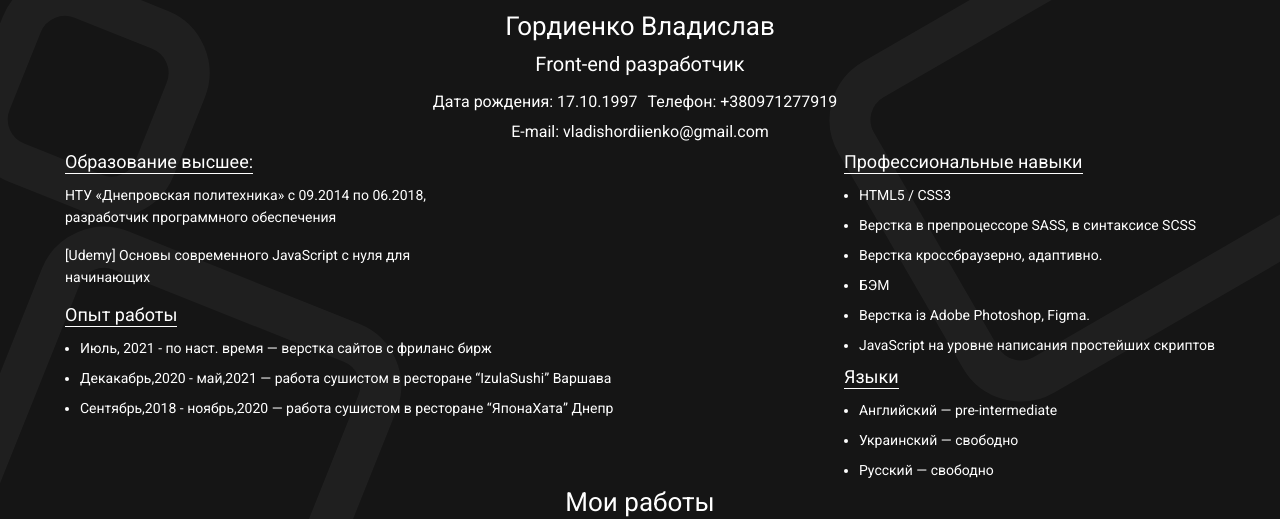
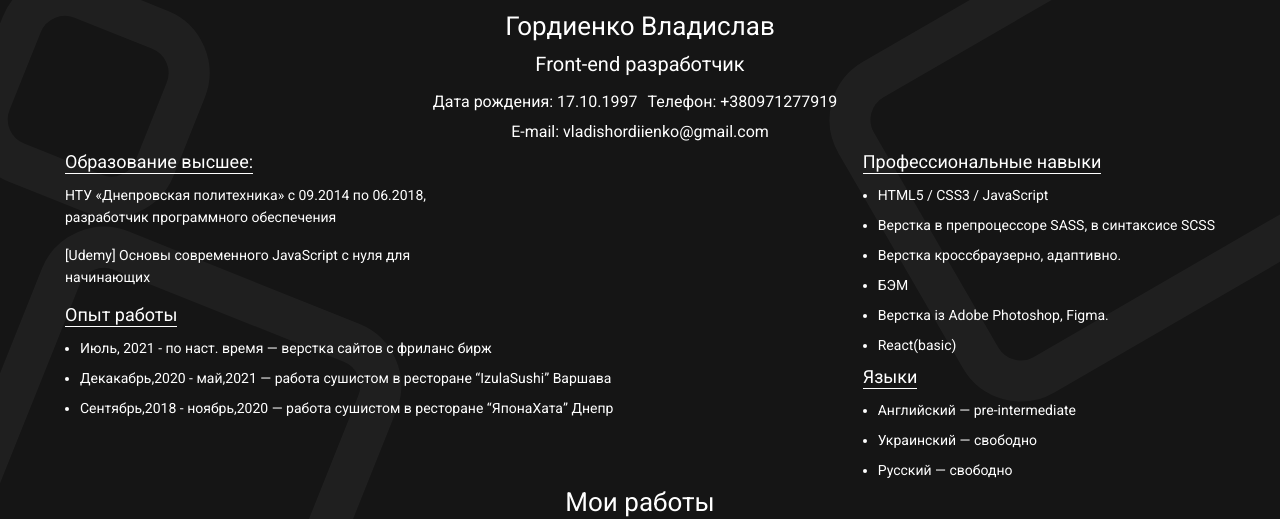
Before and after one commit to HordiienkoV/portfolio, a plain HTML site: page index.html in a window 1280 px wide. Shown: the top 519 px of the page. Drawn offline with nearby package versions, Linux system fonts and the light colour scheme.

Commit message:
Update index.html

```diff
--- a/index.html
+++ b/index.html
@@ -42,12 +42,12 @@
                     <div class="cv__column">
                         <h4 class="cv__title-inner">Профессиональные навыки</h4>
                         <ul class="cv__list">
-                            <li>HTML5 / CSS3</li>
+                            <li>HTML5 / CSS3 / JavaScript</li>
                             <li>Верстка в препроцессоре SASS, в синтаксисе SCSS</li>
                             <li>Верстка кросcбраузерно, адаптивно.</li>
                             <li>БЭМ</li>
                             <li>Верстка із Adobe Photoshop, Figma.</li>
-                            <li>JavaScript на уровне написания простейших скриптов</li>
+                            <li>React(basic)</li>
                         </ul>
                         <h4 class="cv__title-inner">Языки</h4>
                         <ul class="cv__list">
```
